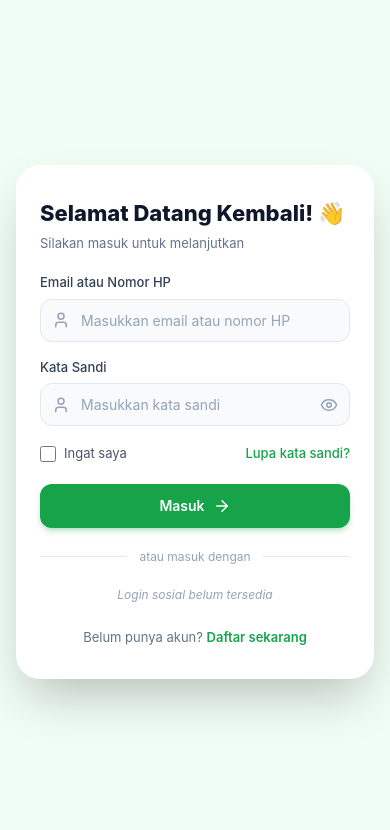
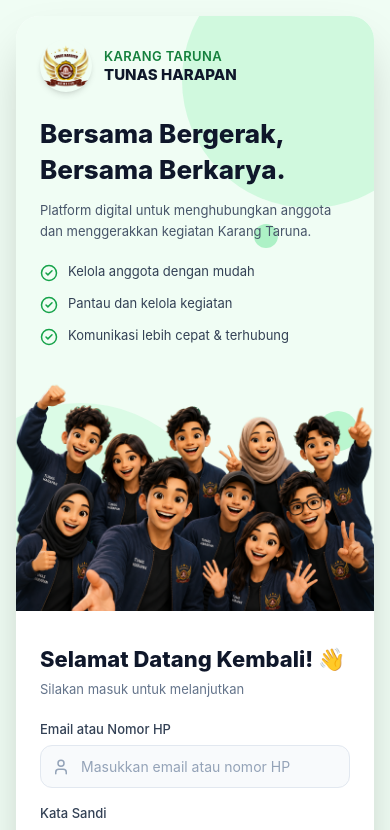
Before and after one commit to YouOne22/kartun, a Next.js app: page /login in a window 390 px wide. Shown: the top 830 px of the page. Built offline with nearby package versions, Linux system fonts and the light colour scheme.

Commit message:
fix: tampilkan panel branding (avatar + logo) di halaman login mobile

```diff
--- a/src/app/login/page.tsx
+++ b/src/app/login/page.tsx
@@ -60,9 +60,9 @@ export default function LoginPage() {
 
   return (
     <div className="flex min-h-screen items-center justify-center bg-[#F0FDF4] p-4">
-      <div className="flex w-full max-w-[1000px] overflow-hidden rounded-3xl bg-white shadow-2xl">
+      <div className="flex w-full max-w-[1000px] flex-col overflow-hidden rounded-3xl bg-white shadow-2xl lg:flex-row">
         {/* Panel kiri: branding */}
-        <div className="relative hidden w-[480px] shrink-0 flex-col justify-between overflow-hidden bg-[#F0FDF4] p-8 lg:flex xl:w-[520px]">
+        <div className="relative z-0 flex w-full flex-col justify-between overflow-hidden bg-[#F0FDF4] p-6 sm:p-8 lg:w-[480px] lg:shrink-0 xl:w-[520px]">
           {/* Dekorasi lingkaran hijau */}
           <div className="pointer-events-none absolute -right-16 -top-16 h-64 w-64 rounded-full bg-[#BBF7D0]/60" />
           <div className="pointer-events-none absolute -bottom-20 -left-20 h-72 w-72 rounded-full bg-[#BBF7D0]/40" />
```
Also changed, not shown: referensi-ponsel.png (added).
